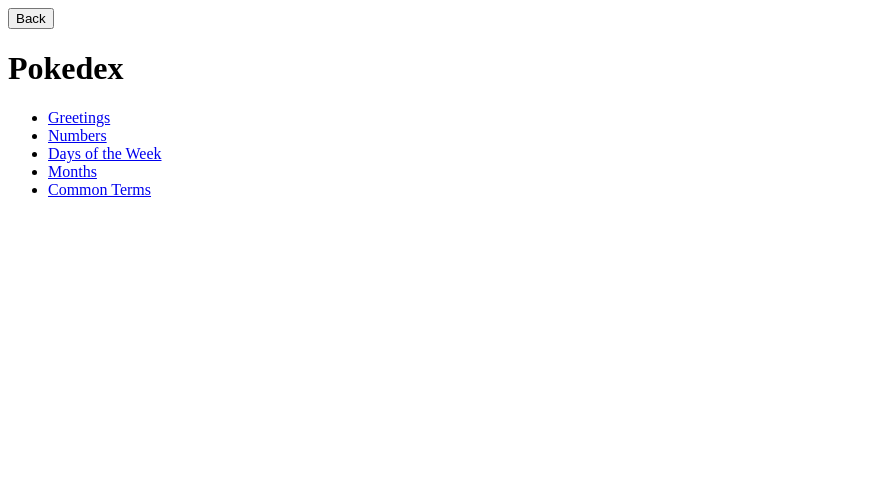
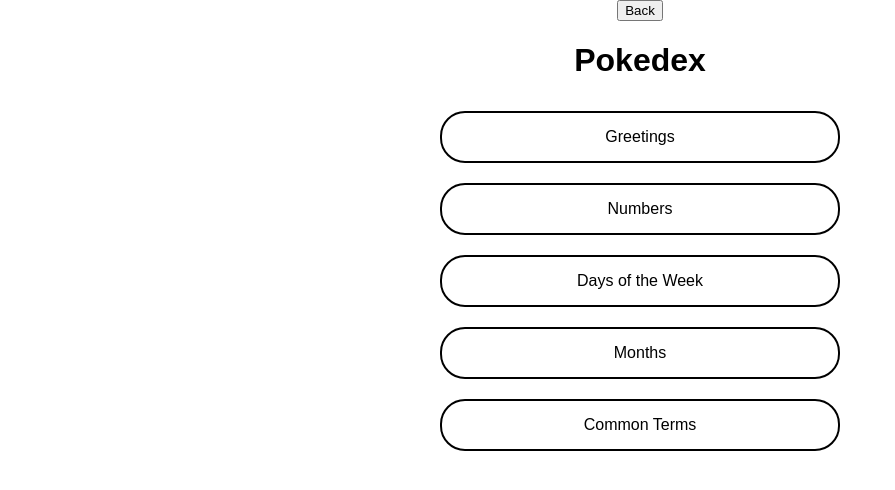
Before and after one commit to vqiu25/kiwi-sign, a Flask app: page /pokedex in a window 1280 px wide. Shown: the top 490 px of the page, without its empty margins (0-895 px from the left). Run offline with Flask 3, Linux system fonts and the light colour scheme; parts of the project's set-up code (start-up, migrations or seed data) failed here and were passed over.

Commit message:
css initiated for pokedex

```diff
--- /dev/null
+++ b/client/static/css/pokedex.css
@@ -0,0 +1,70 @@
+body {
+    font-family: Arial, sans-serif;
+    margin: 0;
+    padding: 0;
+    display: flex;
+    flex-direction: column;
+    align-items: center;
+}
+
+.container {
+    width: 100%;
+    max-width: 500px;
+    overflow-y: auto;
+    display: flex;
+    flex-direction: column;
+    align-items: center;
+}
+
+.container::-webkit-scrollbar {
+    display: none;
+}
+
+.seen {
+    color: green;
+}
+
+.category {
+    list-style: none;
+    padding: 0;
+    margin: 0;
+    display: flex;
+    flex-direction: column;
+    align-items: center;
+    width: 100%;
+}
+
+.category li {
+    width: 80%;
+    margin: 10px 0;
+    display: flex;
+    justify-content: center;
+}
+
+.category a {
+    display: flex;
+    justify-content: center;
+    align-items: center;
+    width: 100%;
+    padding: 15px 0;
+    border: 2px solid #000;
+    border-radius: 25px;
+    text-decoration: none;
+    color: #000;
+    transition: background-color 0.3s;
+}
+
+.category a:hover {
+    background-color: #f0f0f0;
+}
+
+.category a.seen {
+    border-color: green;
+    color: green;
+}
+
+@media (min-width: 500px) {
+    .container {
+        max-height: 600px;
+    }
+}
--- a/client/templates/pokedex.html
+++ b/client/templates/pokedex.html
@@ -2,21 +2,18 @@
 <html>
 <head>
     <title>Pokedex</title>
-    <style>
-        .seen {
-            color: green;
-        }
-    </style>
-</head>
+    <link rel="stylesheet" href="{{ url_for('static', filename='css/pokedex.css') }}"></head>
 <body>
     <button onclick="window.location.href='/'">Back</button>
     <h1>Pokedex</h1>
-    <ul>
+    <div class="container">
+        <ul class="category">
             <li><a href="/category/greetings" class="{% if 'greetings' in seen_words %}seen{% endif %}">Greetings</a></li>
             <li><a href="/category/numbers" class="{% if 'numbers' in seen_words %}seen{% endif %}">Numbers</a></li>
             <li><a href="/category/days" class="{% if 'days' in seen_words %}seen{% endif %}">Days of the Week</a></li>
             <li><a href="/category/months" class="{% if 'months' in seen_words %}seen{% endif %}">Months</a></li>
             <li><a href="/category/terms" class="{% if 'terms' in seen_words %}seen{% endif %}">Common Terms</a></li>
         </ul>
+    </div>
 </body>
 </html>
```
Lines whose indentation alone changed are shown as unchanged.
